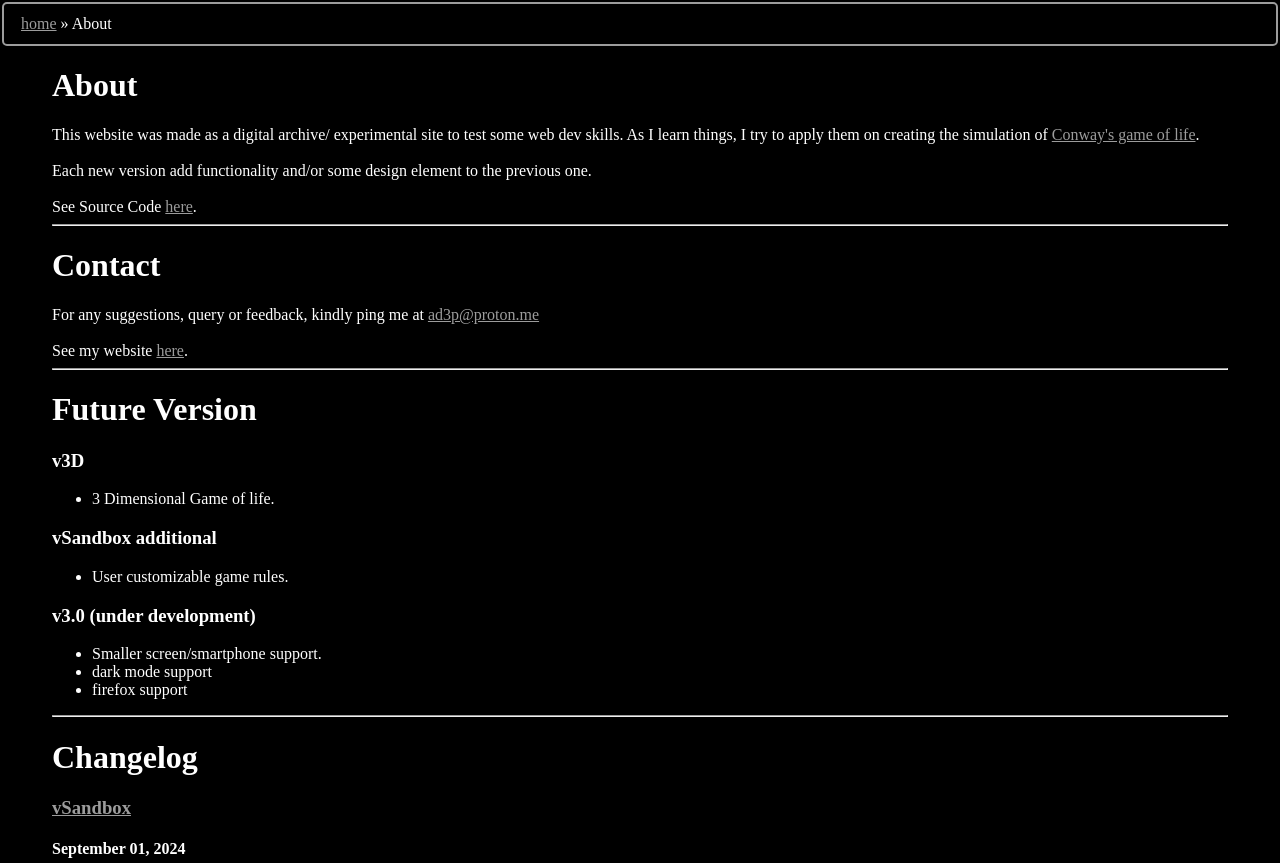
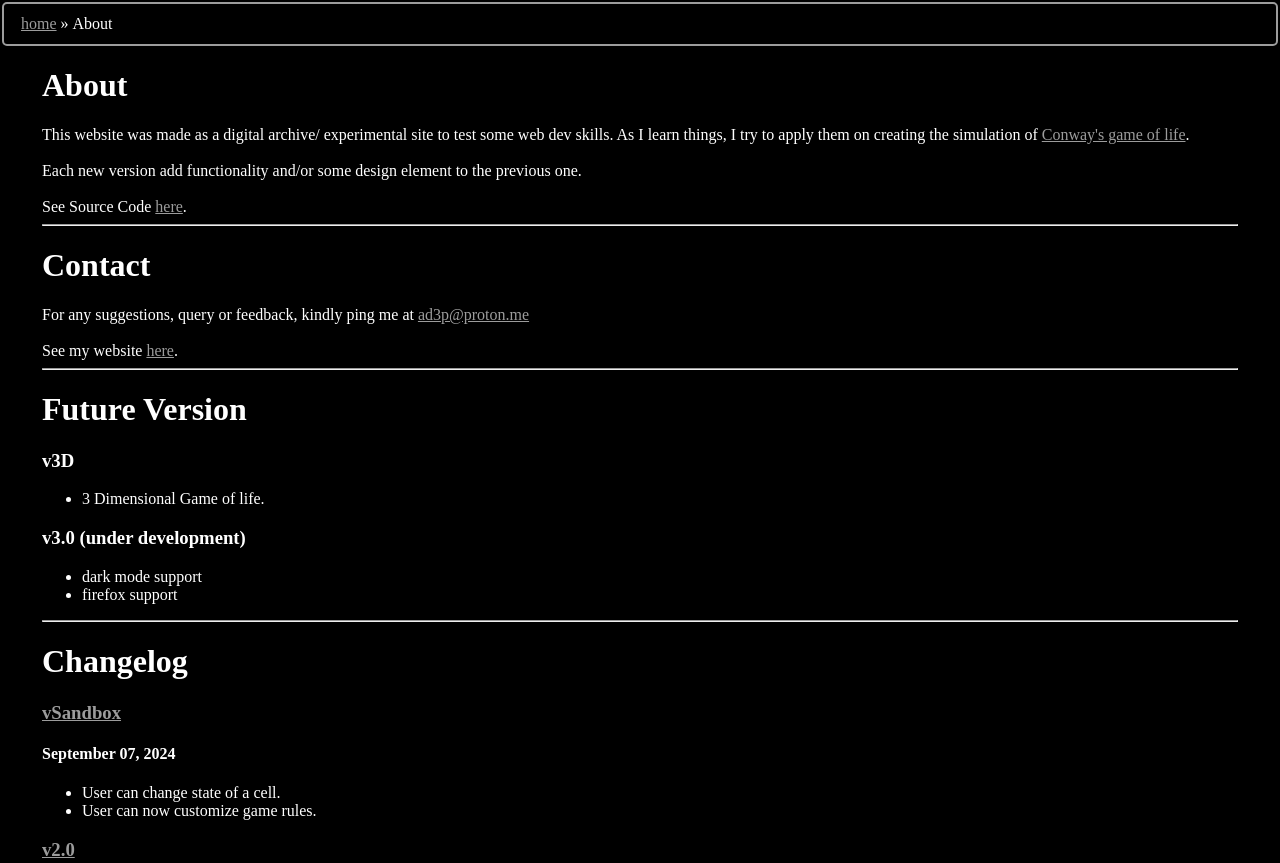
Before and after one commit to ad3p/game-of-life, a plain HTML site: page about.html in a window 1280 px wide. Shown: the top 863 px of the page. Drawn offline with Linux system fonts and the light colour scheme; a web font is replaced by a local one.

Commit message:
sandbox update log

```diff
--- a/about.html
+++ b/about.html
@@ -14,8 +14,8 @@
 
         <style>
             #main{
-                padding-left: 50px;
-                padding-right: 50px;
+                padding-left: 40px;
+                padding-right: 40px;
                 /* display: flex;
                 flex-direction: row;
                 justify-content: center;
@@ -27,7 +27,7 @@
     <body>
         <div id="header-nav">
             <div class="header-bar">
-                <span class="pills"><a href="index.html">home</a>  &#187; <span>About</span></span>
+                <span class="pills"><a href="index.html">home</a>&nbsp;&#187;&nbsp;About</span>
             </div>
         </div>
         <div id="main">
@@ -52,14 +52,9 @@
                         <li>3 Dimensional Game of life.</li>
                     </ul>
 
-                    <h3>vSandbox additional</h3>
-                    <ul>
-                        <li>User customizable game rules.</li>
-                    </ul>
 
                     <h3>v3.0 (under development) </h3>
                     <ul>
-                        <li>Smaller screen/smartphone support.</li>
                         <li>dark mode support</li>
                         <li>firefox support</li>
                     </ul>
@@ -69,10 +64,11 @@
                     <h1>Changelog</h1>
 
                     <h3><a href="versions/vSandbox.html">vSandbox</a></h3>
-                    <h4>September 01, 2024</h4>
+                    <h4>September 07, 2024</h4>
 
                     <ul>
                         <li>User can change state of a cell.</li>
+                        <li>User can now customize game rules.</li>
                     </ul>
 
                     <h3><a href="versions/v02.html">v2.0</a></h3>
@@ -98,7 +94,7 @@
                     <h3><a href="versions/v03.html">Experimental-2</a></h3>
 
                     <hr>
-                    <h4>Last Updated: September 01,2024</h4>
+                    <h4>Last Updated: September 07,2024</h4>
                     <hr>
                 </div>
                 <!-- instruction -->
```
